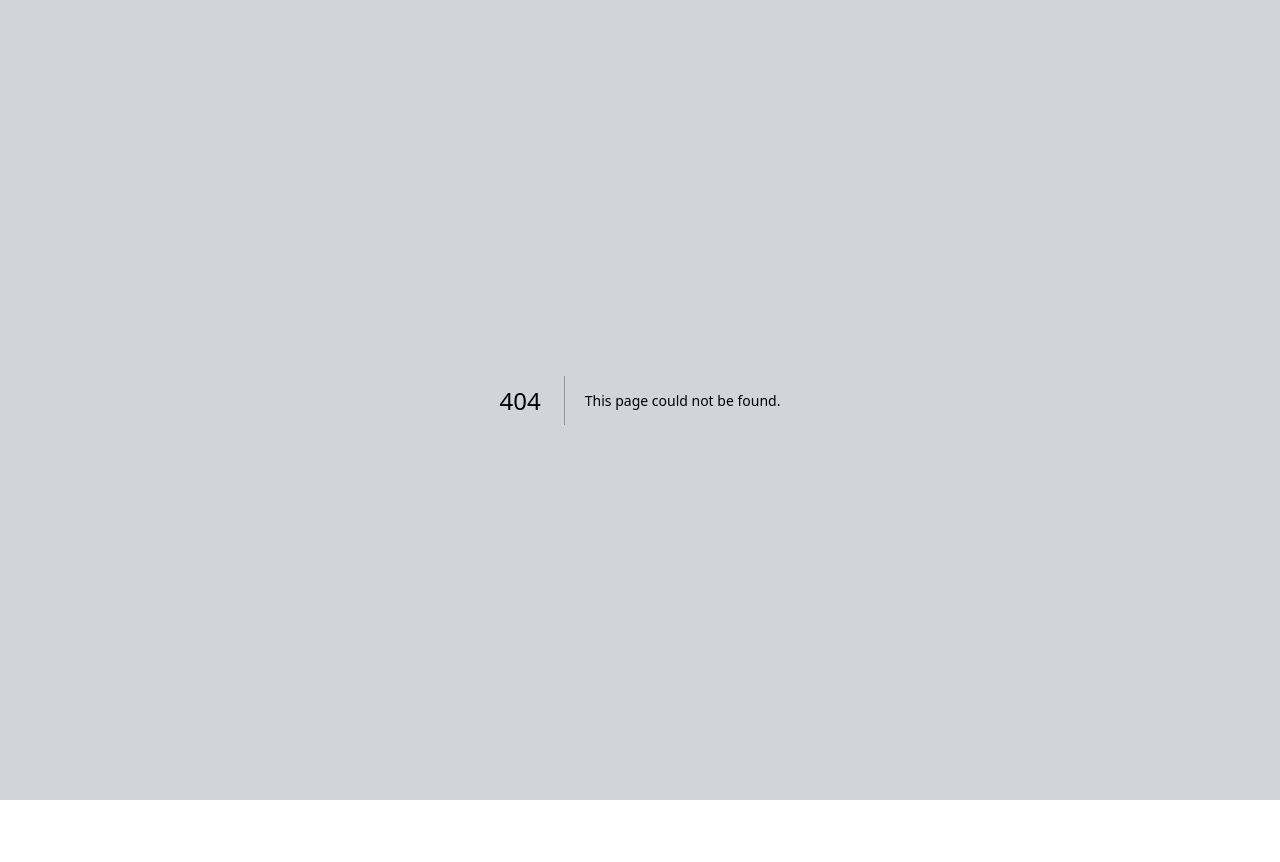
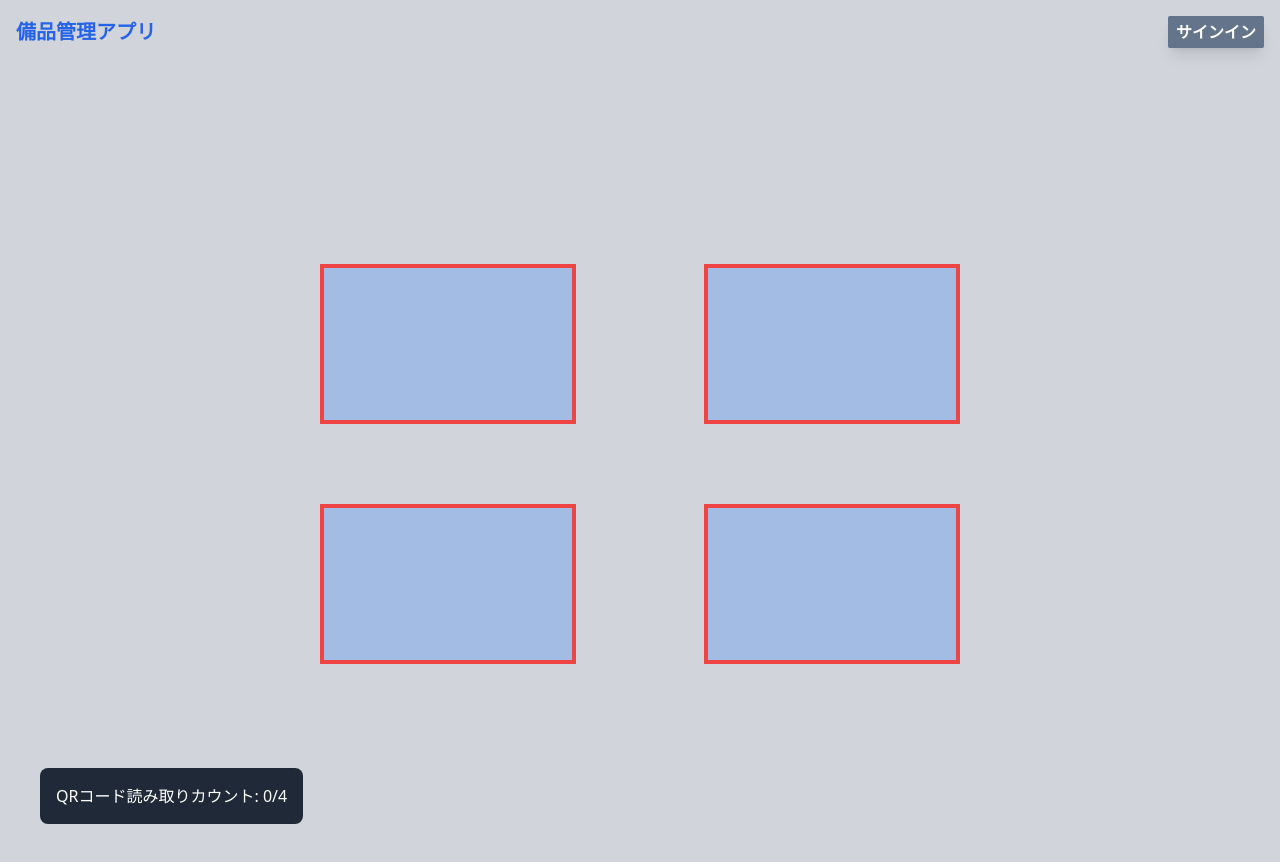
Before and after one commit to Hikoyann/mgmt-vercel, a Next.js app: page /qrReading in a window 1280 px wide. Before the commit this address had no page. Before the commit the page ends 800 px from the top, so only its background shows below. Built offline with nearby package versions, Linux system fonts and the light colour scheme; no server answers.

Commit message:
QRコード読み取り機能の未完成状態

```diff
--- a/package.json
+++ b/package.json
@@ -12,12 +12,14 @@
   "dependencies": {
     "dotenv": "^16.4.5",
     "firebase": "^10.13.0",
+    "jsqr": "^1.4.0",
     "next": "14.2.6",
     "qrcode": "^1.5.4",
     "qrcode.react": "^4.0.1",
     "react": "^18",
     "react-dom": "^18",
-    "react-firebase-hooks": "^5.1.1"
+    "react-firebase-hooks": "^5.1.1",
+    "react-qr-reader": "^3.0.0-beta-1"
   },
   "devDependencies": {
     "autoprefixer": "^10.4.20",
--- /dev/null
+++ b/src/pages/qrReading/index.jsx
@@ -0,0 +1,142 @@
+import React, { useState, useEffect, useRef } from "react";
+import jsQR from "jsqr";
+import Head from "next/head";
+import { Header } from "@/components/Header";
+
+const App = () => {
+  const [qrCount, setQrCount] = useState(0);
+  const [detectedBars, setDetectedBars] = useState([
+    false,
+    false,
+    false,
+    false,
+  ]);
+  const videoRef = useRef(null);
+  const canvasRef = useRef(null);
+
+  const targetURL = "https://example.com"; // QRコードURL
+
+  useEffect(() => {
+    const constraints = { video: { facingMode: "environment" } };
+    navigator.mediaDevices
+      .getUserMedia(constraints)
+      .then((stream) => {
+        if (videoRef.current) {
+          videoRef.current.srcObject = stream;
+          videoRef.current.play();
+          processVideo();
+        }
+      })
+      .catch((err) => console.error("カメラの取得エラー:", err));
+  }, []);
+
+  const processVideo = () => {
+    const canvas = canvasRef.current;
+    const ctx = canvas.getContext("2d");
+
+    const checkBarcodePosition = (location, codeData) => {
+      const bars = [
+        { id: 0, detected: detectedBars[0] },
+        { id: 1, detected: detectedBars[1] },
+        { id: 2, detected: detectedBars[2] },
+        { id: 3, detected: detectedBars[3] },
+      ];
+
+      bars.forEach((bar, index) => {
+        const barElement = document.getElementById(`bar${index}`);
+        const barRect = barElement.getBoundingClientRect();
+
+        if (isCodeInArea(location, barRect) && codeData === targetURL) {
+          if (!detectedBars[index]) {
+            setDetectedBars((prev) => {
+              const updated = [...prev];
+              updated[index] = true;
+              return updated;
+            });
+            setQrCount((prev) => prev + 1);
+
+            if (qrCount + 1 === 4) {
+              window.location.href = targetURL;
+            }
+          }
+        }
+      });
+    };
+
+    const isCodeInArea = (codeLocation, barRect) => {
+      const [topLeft, , bottomRight] = codeLocation;
+      return (
+        topLeft.x >= barRect.left &&
+        topLeft.x <= barRect.right &&
+        topLeft.y >= barRect.top &&
+        topLeft.y <= barRect.bottom &&
+        bottomRight.x >= barRect.left &&
+        bottomRight.x <= barRect.right &&
+        bottomRight.y >= barRect.top &&
+        bottomRight.y <= barRect.bottom
+      );
+    };
+
+    const scanForQrCode = () => {
+      if (!canvas || !videoRef.current) return;
+
+      canvas.width = videoRef.current.videoWidth;
+      canvas.height = videoRef.current.videoHeight;
+
+      ctx.drawImage(videoRef.current, 0, 0, canvas.width, canvas.height);
+      const imageData = ctx.getImageData(0, 0, canvas.width, canvas.height);
+      const code = jsQR(imageData.data, canvas.width, canvas.height);
+
+      if (code) {
+        checkBarcodePosition(code.location, code.data);
+      }
+
+      requestAnimationFrame(scanForQrCode);
+    };
+
+    scanForQrCode();
+  };
+
+  return (
+    <div>
+      <Head>
+        <title>QRコード読み取り</title>
+      </Head>
+      <div>
+        <Header />
+        <div className="relative w-full h-screen">
+          {/* カメラ映像 */}
+          <video ref={videoRef} className="w-full h-full object-cover"></video>
+
+          {/* QRコード検出バー（正方形配置、サイズ調整済み） */}
+          <div
+            id="bar0"
+            className="absolute border-4 border-red-500 bg-blue-500 bg-opacity-30 top-1/4 left-1/4 w-1/5 h-1/5"
+          ></div>
+          <div
+            id="bar1"
+            className="absolute border-4 border-red-500 bg-blue-500 bg-opacity-30 top-1/4 right-1/4 w-1/5 h-1/5"
+          ></div>
+          <div
+            id="bar2"
+            className="absolute border-4 border-red-500 bg-blue-500 bg-opacity-30 bottom-1/4 left-1/4 w-1/5 h-1/5"
+          ></div>
+          <div
+            id="bar3"
+            className="absolute border-4 border-red-500 bg-blue-500 bg-opacity-30 bottom-1/4 right-1/4 w-1/5 h-1/5"
+          ></div>
+
+          {/* 読み取りステータス */}
+          <div className="absolute bottom-10 left-10 bg-gray-800 text-white p-4 rounded-lg">
+            <p>QRコード読み取りカウント: {qrCount}/4</p>
+          </div>
+
+          {/* Canvas (非表示) */}
+          <canvas ref={canvasRef} className="hidden"></canvas>
+        </div>
+      </div>
+    </div>
+  );
+};
+
+export default App;
--- a/src/styles/dist.css
+++ b/src/styles/dist.css
@@ -438,8 +438,26 @@ video {
 .relative {
   position: relative;
 }
+.bottom-1\/4 {
+  bottom: 25%;
+}
+.bottom-10 {
+  bottom: 2.5rem;
+}
+.left-1\/4 {
+  left: 25%;
+}
+.left-10 {
+  left: 2.5rem;
+}
 .right-0 {
   right: 0px;
+}
+.right-1\/4 {
+  right: 25%;
+}
+.top-1\/4 {
+  top: 25%;
 }
 .z-10 {
   z-index: 10;
@@ -469,8 +487,23 @@ video {
 .flex {
   display: flex;
 }
+.hidden {
+  display: none;
+}
+.h-1\/5 {
+  height: 20%;
+}
+.h-full {
+  height: 100%;
+}
+.h-screen {
+  height: 100vh;
+}
 .min-h-screen {
   min-height: 100vh;
+}
+.w-1\/5 {
+  width: 20%;
 }
 .w-48 {
   width: 12rem;
@@ -498,6 +531,9 @@ video {
 .rounded {
   border-radius: 0.25rem;
 }
+.rounded-lg {
+  border-radius: 0.5rem;
+}
 .rounded-md {
   border-radius: 0.375rem;
 }
@@ -506,6 +542,13 @@ video {
 }
 .border {
   border-width: 1px;
+}
+.border-4 {
+  border-width: 4px;
+}
+.border-red-500 {
+  --tw-border-opacity: 1;
+  border-color: rgb(239 68 68 / var(--tw-border-opacity));
 }
 .bg-blue-500 {
   --tw-bg-opacity: 1;
@@ -519,6 +562,10 @@ video {
   --tw-bg-opacity: 1;
   background-color: rgb(107 114 128 / var(--tw-bg-opacity));
 }
+.bg-gray-800 {
+  --tw-bg-opacity: 1;
+  background-color: rgb(31 41 55 / var(--tw-bg-opacity));
+}
 .bg-slate-500 {
   --tw-bg-opacity: 1;
   background-color: rgb(100 116 139 / var(--tw-bg-opacity));
@@ -526,6 +573,13 @@ video {
 .bg-white {
   --tw-bg-opacity: 1;
   background-color: rgb(255 255 255 / var(--tw-bg-opacity));
+}
+.bg-opacity-30 {
+  --tw-bg-opacity: 0.3;
+}
+.object-cover {
+  -o-object-fit: cover;
+     object-fit: cover;
 }
 .p-2 {
   padding: 0.5rem;
```
Also changed, not shown: 1 other file (tests, documents, lock files or other folders).
